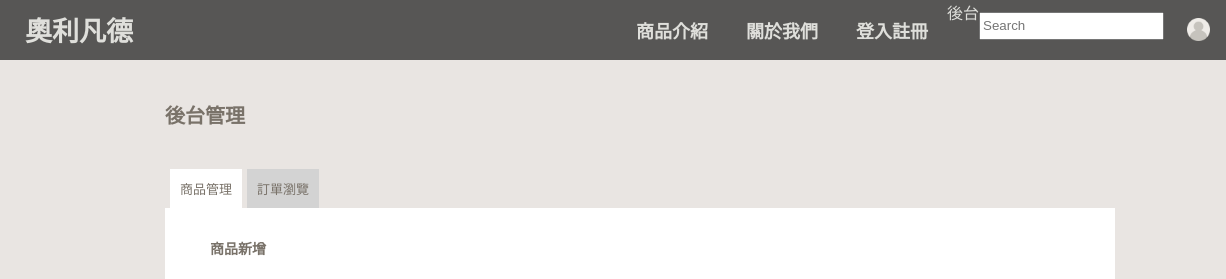
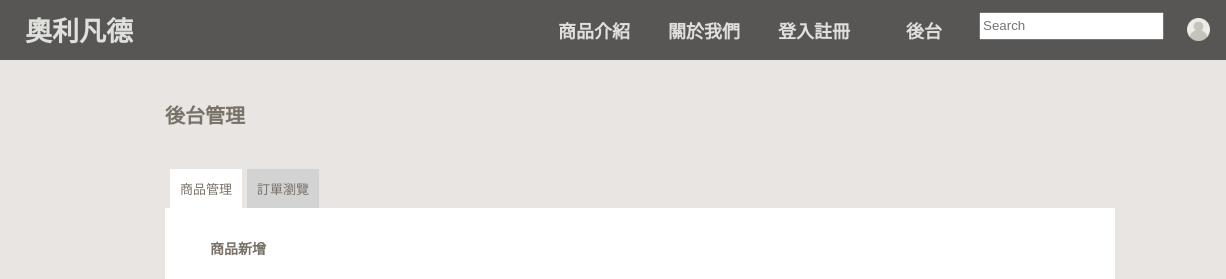
Before and after one commit to nodie030/wandselect, a plain HTML site: page backstage.html in a window 1280 px wide. Shown: the top 279 px of the page, 0-1226 px from the left. Drawn offline with Linux system fonts and the light colour scheme.

Commit message:
Update backstage.css

```diff
--- a/assets/css/backstage.css
+++ b/assets/css/backstage.css
@@ -35,7 +35,7 @@ nav>.logo{
 
 nav>.product,
 .aboutus,
-.login,bb {
+.login,.bb {
     font-size: 18px;
     font-weight: bold;
     text-align: center;
```
